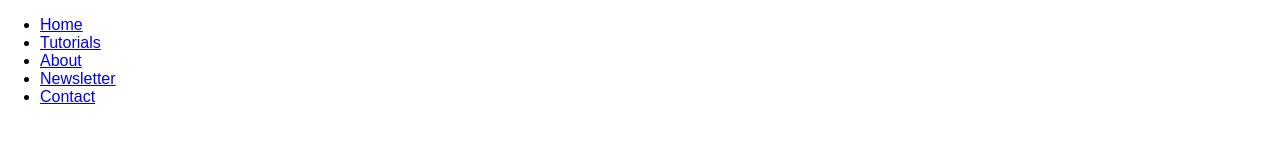
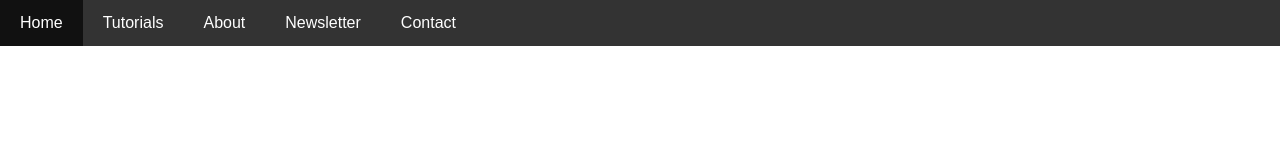
Before and after one commit to phuoqanh/phuoqanh.github.io, a plain HTML site: page Week 5/Navigation Bar/NavigationBar.html in a window 1280 px wide. Drawn offline with Linux system fonts and the light colour scheme.

Commit message:
Update NavigationBar.css

```diff
--- a/Week 5/Navigation Bar/NavigationBar.css
+++ b/Week 5/Navigation Bar/NavigationBar.css
@@ -3,34 +3,28 @@ body {
   font-family: Arial, sans-serif;
 }
 
-#topmenu {
+nav {
   background-color: #333;
 }
 
-#topmenu ul {
-  list-style: none;
+nav ul {
+  list-style-type: none;
   margin: 0;
   padding: 0;
-  background: #ccc;
+  display: flex;
 }
 
-nav#topmenu ul {
-    list-style: none;
-    background-color: #444;
-    text-align: center;
-    padding: 0;
-    margin: 0;
+nav ul li {
+  margin: 0;
 }
 
-nav#topmenu li {
-    font-size: 24px;
-    line-height: 40px;
-    height: 40px;
-    display: inline-block;
-    padding: 20px;
+nav ul li a {
+  display: block;
+  color: white;
+  text-decoration: none;
+  padding: 14px 20px;
 }
 
-nav#topmenu a {
-    text-decoration: none;
-    color: #fff;
+nav ul li a:hover {
+  background-color: #111;
 }
```
